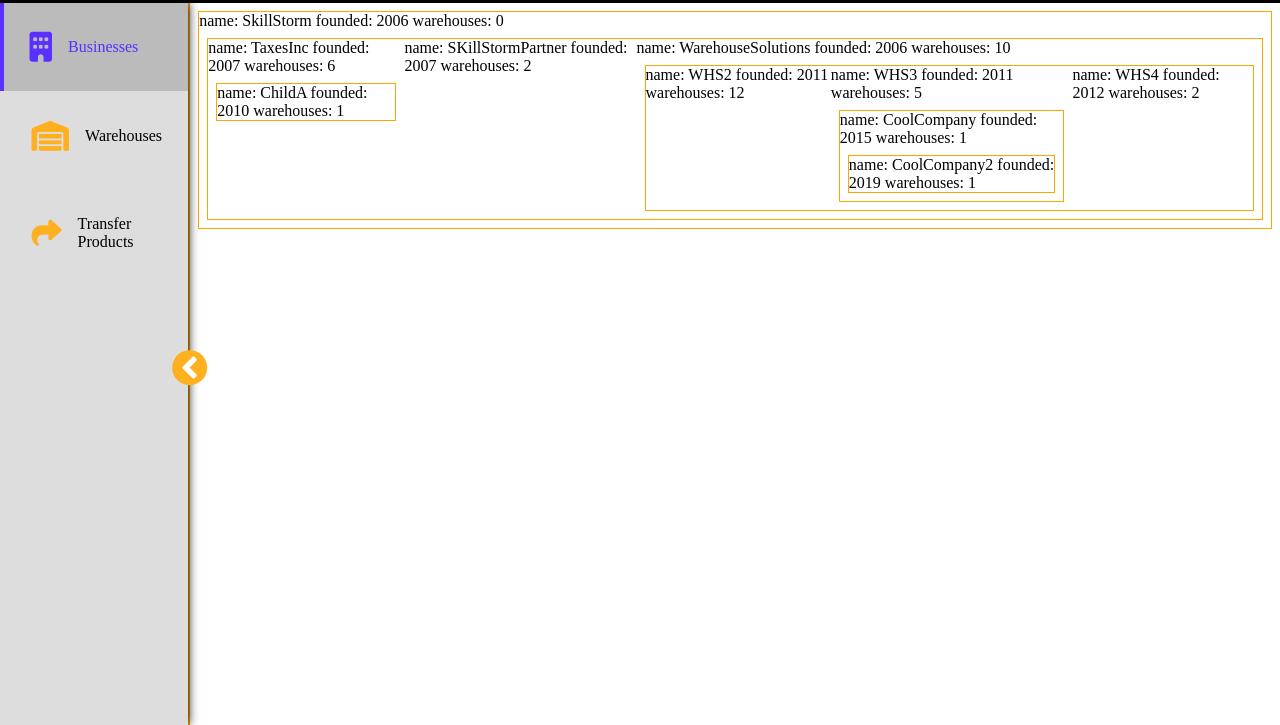
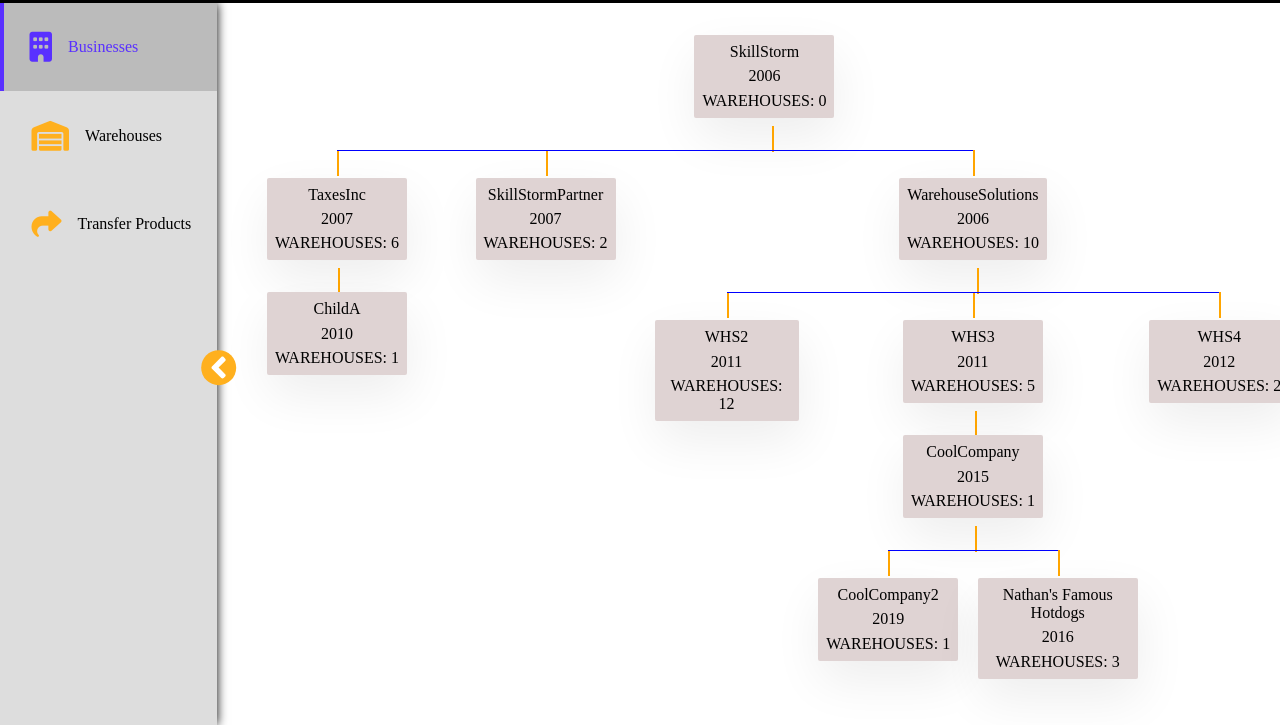
Before and after one commit to nmp14ST/Warehouse-management-ST, a website: page public/views/interface.html in a window 1280 px wide. Shown: the part 75-800 px from the top of the page. Drawn offline with Linux system fonts and the light colour scheme; sample sign-in values are in the browser's storage.

Commit message:
Create tree diagram for companies (slightly buggy on position)

```diff
--- a/public/css/interface.css
+++ b/public/css/interface.css
@@ -1,5 +1,5 @@
 main.interface {
-    display: flex;
+    /* display: flex; */
     position: relative;
     top: 78px;
 }
@@ -10,9 +10,10 @@ main.interface {
 
 /* Left nav styling */
 .left-nav {
-    position: relative;
+    position: absolute;
     background: #ddd;
     box-shadow: 0 0 10px #000;
+    z-index: 3;
 }
 
 .left-nav .nav-list {
@@ -79,11 +80,15 @@ main.interface {
     color: #5930ff;
 }
 
+.left-nav.closed {
+    width: 2px;
+}
+
 .left-nav.closed .nav__expand {
     transform: rotatez(0deg);
 }
 
-.left-nav.closed .nav-list-item p {
+.left-nav.closed .nav-list-item {
     display: none;
 }
 
@@ -93,10 +98,134 @@ main.interface {
 }
 /* End left nav styling */
 /* Right panel styling */
+.right-panel {
+    width: calc(100%) !important;
+    position: absolute;
+    top: 0;
+    left: 0;
+    overflow: scroll !important;
+}
+
+.right-panel.closed-left {
+    width: calc(100vw - 2px) !important;
+    left: 4px !important;
+    overflow: scroll !important;
+}
+
 .right-panel ul {
+    position: relative;
     padding: 0;
-    margin: 0.5em;
+    margin: 0.5em 1em;
     display: flex;
+    justify-content: center;
     list-style: none;
+    padding-top: 3vh;
+    width: 100%;
+}
+
+.right-panel > ul {
+    position: relative;
+    left: 216.8px !important;
+    width: calc(100vw - 216.7px) !important;
+}
+
+.right-panel.closed-left > ul {
+    position: relative;
+    left: 140px !important;
+}
+
+.right-panel ul::before {
+    content: "";
+    position: absolute;
+    top: 0vh;
+    left: 50.7%;
+    height: 3vh;
     border: 1px solid orange;
 }
+
+.right-panel ul:first-child::before {
+    display: none;
+}
+
+.right-panel ul li {
+    display: flex;
+    flex-direction: column;
+    align-items: center;
+    padding-top: 3.5vh;
+    position: relative;
+    width: 100%;
+}
+
+.right-panel ul li::before {
+    content: "";
+    position: absolute;
+    top: 0;
+    left: 50%;
+    height: 3vh;
+    border: 1px solid orange;
+}
+
+.right-panel ul li::after {
+    content: "";
+    position: absolute;
+    top: 0;
+    width: 100%;
+    border-top: 1px solid blue;
+}
+
+.right-panel ul li:only-child::after {
+    display: none;
+}
+.right-panel ul li:first-of-type::after {
+    width: 50%;
+    right:0;
+}
+.right-panel ul li:last-of-type::after {
+    width: 50%;
+    left: 0;
+}
+.right-panel li:only-child {
+    padding-top: 0;
+}
+.right-panel ul li:only-child::before {
+    display: none;
+}
+
+.right-panel div * {
+    padding: 0.2em;
+}
+
+.right-panel li div {
+  padding: 0.3em;
+  margin: 0 0.3em;
+  border-radius: 2px;
+  text-align: center;
+  transition: all 0.3s ease-out;
+  background: rgb(223, 211, 211);
+  box-shadow: 2px 20px 50px 0 rgb(0 0 0 / 7%);
+}
+
+.right-panel span {
+  display: block;
+}
+
+.right-panel li div span:nth-child(3) {
+  /* letter-spacing: 0.1em; */
+  text-transform: uppercase;
+}
+
+/* hover effect*/
+.right-panel li div:hover,
+.right-panel li div:hover + ul li div {
+  background: rgb(206, 188, 188);
+  transform: scale(1.02) translateY(-0.2rem);
+}
+
+.right-panel li div:hover + ul li::after,
+.right-panel li div:hover + ul li::before,
+.right-panel li div:hover + ul::before,
+.right-panel li div:hover + ul ul::before {
+  border-color: rgb(206, 188, 188);
+  transform: scale(1) translateY(-0.3rem);
+}
+/* end right panel for business */
--- a/public/js/app.js
+++ b/public/js/app.js
@@ -16,7 +16,7 @@ const data = {
             ]
         },
         {
-            name: "SKillStormPartner",
+            name: "SkillStormPartner",
             founded: 2007,
             warehouses: 2
         },
@@ -44,6 +44,10 @@ const data = {
                                     name: "CoolCompany2",
                                     founded: 2019,
                                     warehouses: 1
+                                }, {
+                                    name: "Nathan's Famous Hotdogs",
+                                    founded: 2016,
+                                    warehouses: 3
                                 }
                             ]
                         }
@@ -71,34 +75,25 @@ const createList = (items) => {
     }
 };
 
-
-// get items in the object
-const getItems = (items) => {
-    for (const item in items) {
-        markupArray.push(`<li> ${item}`);
-        // fetch the parent object
-        let details = items[item];
-        getDetails(details);
-        // push the closing tag for parent
-        markupArray.push("</li>");
-    }
-};
-
 // get details
 const getDetails = (details) => {
     // iterate over the detail items of object
-    markupArray.push(`<li data-id=1>`);
+    markupArray.push(`<li data-id=1><div class="list-div">`);
     for (const detail in details) {
         // fetch the value of each item
 
         if (detail == "children") {
-            markupArray.push("<ul>");
+            markupArray.push("</div><ul>");
             details[detail].forEach((element) => {
                 getDetails(element);
             });
             markupArray.push("</ul>");
         } else {
-            markupArray.push(`<span>${detail}: ${details[detail]} </span>`);
+            if (detail === "warehouses") {
+                markupArray.push(`<span>${detail}: ${details[detail]} </span>`);
+            } else {
+                markupArray.push(`<span>${details[detail]} </span>`);
+            }
         }
     }
     markupArray.push("</li>");
--- a/public/js/index.js
+++ b/public/js/index.js
@@ -1,6 +1,7 @@
 const navExpand = document.querySelector(".nav__expand");
 const nav = document.querySelector(".left-nav");
 const navListItem = document.querySelectorAll(".nav-list-item");
+const rightPanel = document.querySelector(".right-panel");
 
 // Redirect if not logged in
 if (!localStorage.getItem("user")) {
@@ -10,6 +11,7 @@ if (!localStorage.getItem("user")) {
 // Expand and close left-nav bar
 navExpand.addEventListener("click", () => {
     nav.classList.toggle("closed");
+    rightPanel.classList.toggle("closed-left");
 });
 
 //  Change active list item in left nav bar
```
Also changed, not shown: seeds/companies.json (added, +65 -0 lines), public/images/istockphoto-1270912634-170667a.jpeg (added), seeds/index.js (added).
